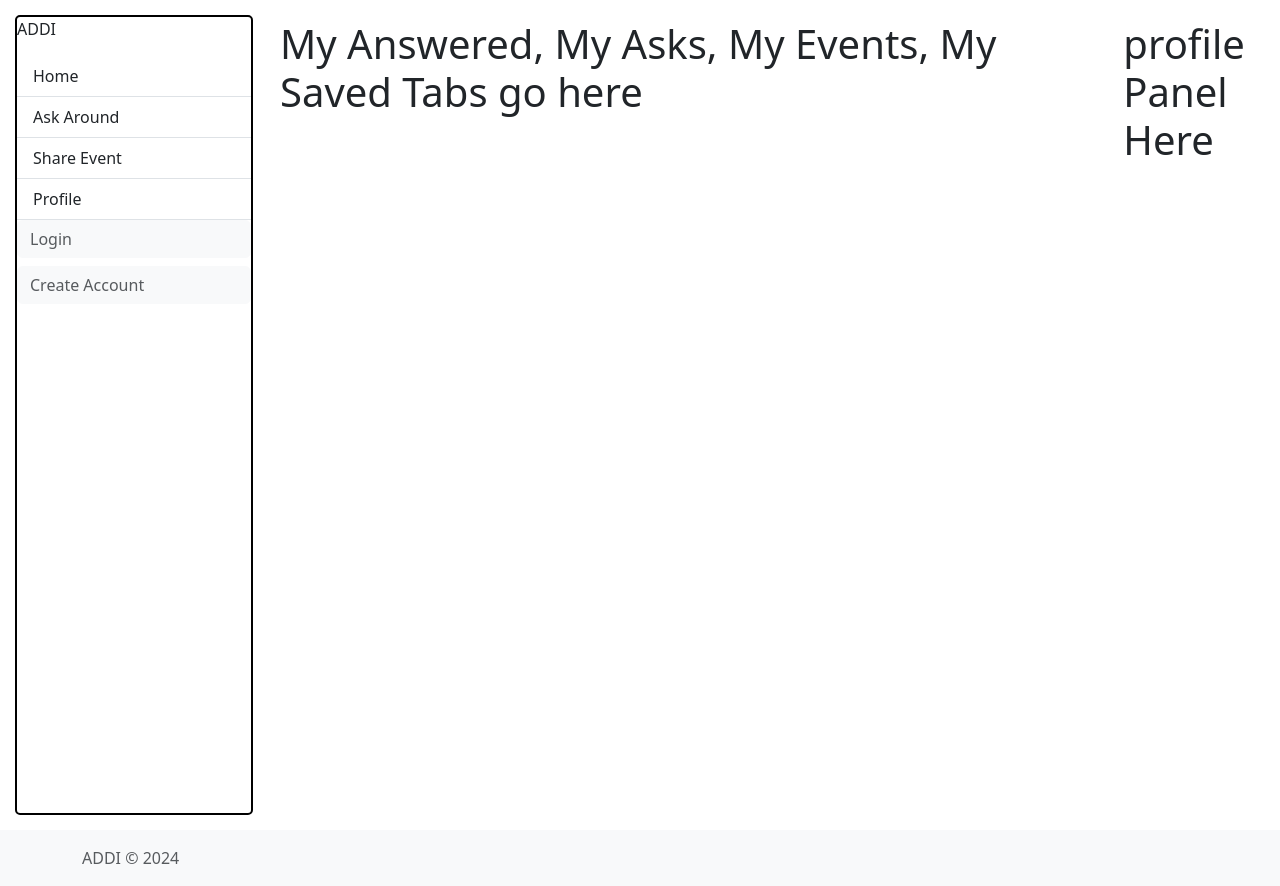
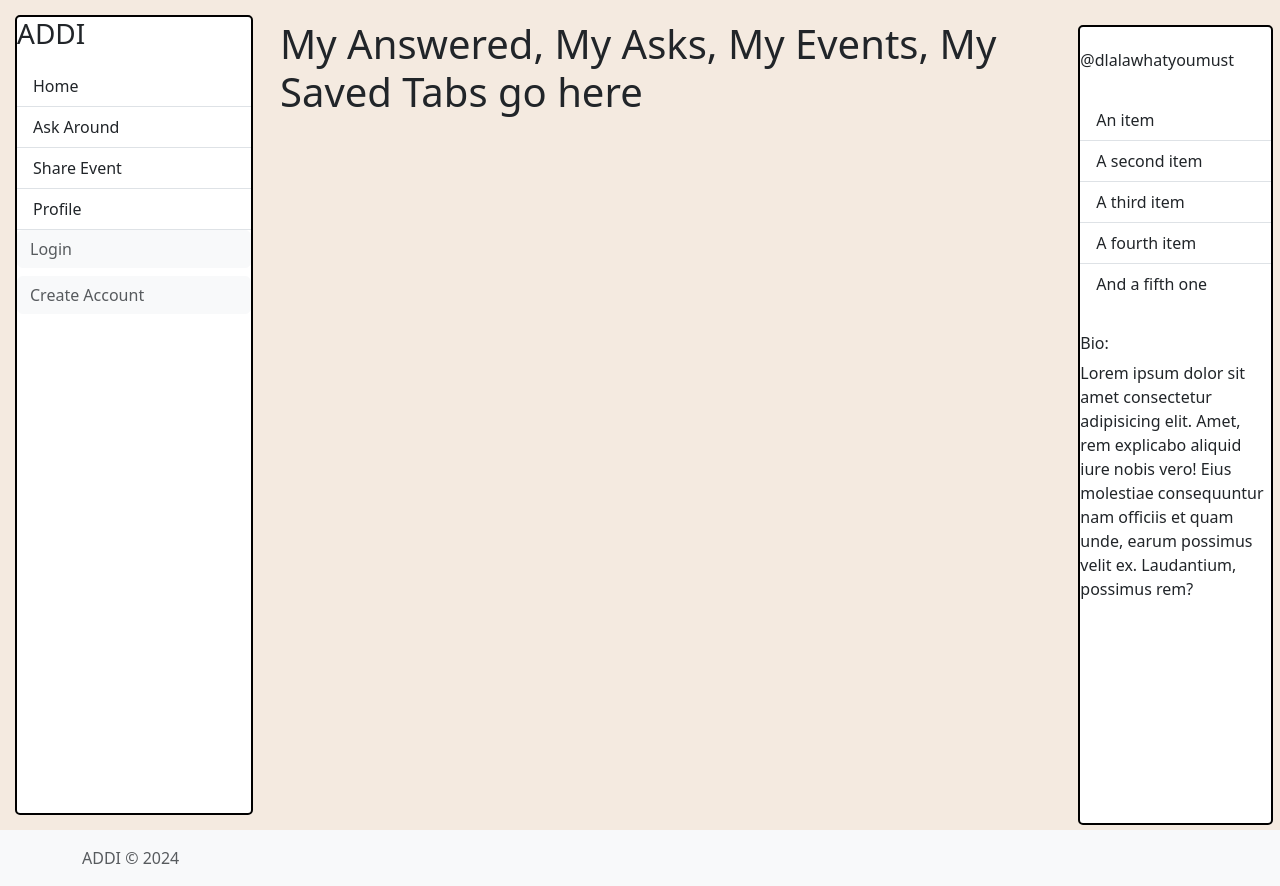
Before and after one commit to Mwape-Kurete/ADDI, a PHP site: page /pages/profile.php in a window 1280 px wide. Run offline with PHP 8.4, Linux system fonts and the light colour scheme.

Commit message:
adding CSS and additional component

```diff
--- a/assets/css/main.css
+++ b/assets/css/main.css
@@ -20,6 +20,36 @@
   margin-bottom: 15px;
 }
 
+/*Activity Panel*/
+#activityPanel-wrapper {
+  min-height: 100vh;
+  width: 195px;
+  background-color: white;
+  border: 2px solid black;
+  border-radius: 5px;
+  margin: 5px 5px 5px -45px;
+
+  box-shadow: rgba(175, 117, 194, 1) -5px 5px;
+}
+
+.activityPanel {
+  max-width: 210px;
+}
+
+/*profile panel*/
+#profilePanel-wrapper {
+  min-height: 100vh;
+  width: 195px;
+  background-color: white;
+  border: 2px solid black;
+  border-radius: 5px;
+  margin: 5px 5px 5px -45px;
+}
+
+.profilePanel {
+  max-width: 210px;
+}
+
 /* Page content styling*/
 
 #page-content-wrapper {
@@ -33,3 +63,7 @@
 .form-contain {
   max-width: 70%;
 }
+
+body {
+  background-color: #f4eae0;
+}
--- a/includes/header.php
+++ b/includes/header.php
@@ -18,7 +18,9 @@
 
         <!-- Sidebar -->
         <div class="border-right sidebar-cont" id="sidebar-wrapper">
-            <div class="sidebar-heading" id="navHeader">ADDI</div>
+            <div class="sidebar-heading" id="navHeader">
+                <h3>ADDI</h3>
+            </div>
             <div class="list-group list-group-flush">
                 <a href="/ADDI/index.php" class="list-group-item list-group-item-action">Home</a>
                 <a href="/ADDI/pages/ask.php" class="list-group-item list-group-item-action">Ask Around</a>
--- /dev/null
+++ b/includes/profile_panel.php
@@ -0,0 +1,23 @@
+<!-- profile Panel -->
+<div class="profile-panel" id="profilePanel-wrapper">
+    <div class="profilePanel-heading" id="profHeader">
+        <div class="profile-photo">
+            <img src="" alt="">
+        </div>
+        <h6>@dlalawhatyoumust</h6>
+    </div>
+    <div class="list-group list-group-flush">
+        <ul class="list-group list-group-flush">
+            <li class="list-group-item">An item</li>
+            <li class="list-group-item">A second item</li>
+            <li class="list-group-item">A third item</li>
+            <li class="list-group-item">A fourth item</li>
+            <li class="list-group-item">And a fifth one</li>
+        </ul>
+    </div>
+    <div class="bio-content">
+        <h6>Bio:</h6>
+        <p>Lorem ipsum dolor sit amet consectetur adipisicing elit. Amet, rem explicabo aliquid iure nobis vero! Eius molestiae consequuntur nam officiis et quam unde, earum possimus velit ex. Laudantium, possimus rem?</p>
+    </div>
+</div>
+<!-- /#profilePanel-wrapper -->
--- a/index.php
+++ b/index.php
@@ -1,10 +1,10 @@
 <?php include 'includes/header.php'; ?>
 
 <div class="row">
-    <div class="col main-pageContent">
+    <div class="col-10 main-pageContent">
         <h1>Event and Asks Tabs Here</h1>
     </div>
-    <div class="col-2 activityPanel">
+    <div class="col activityPanel">
         <?php include 'includes/activity_panel.php'; ?>
     </div>
 </div>
--- a/pages/profile.php
+++ b/pages/profile.php
@@ -5,7 +5,7 @@
         <h1>My Answered, My Asks, My Events, My Saved Tabs go here</h1>
     </div>
     <div class="col-2 activityPanel">
-        <h1>profile Panel Here</h1>
+        <?php include '../includes/profile_panel.php' ?>
     </div>
 </div>
 
```
Also changed, not shown: includes/activity_panel.php (+6 -4 lines).
